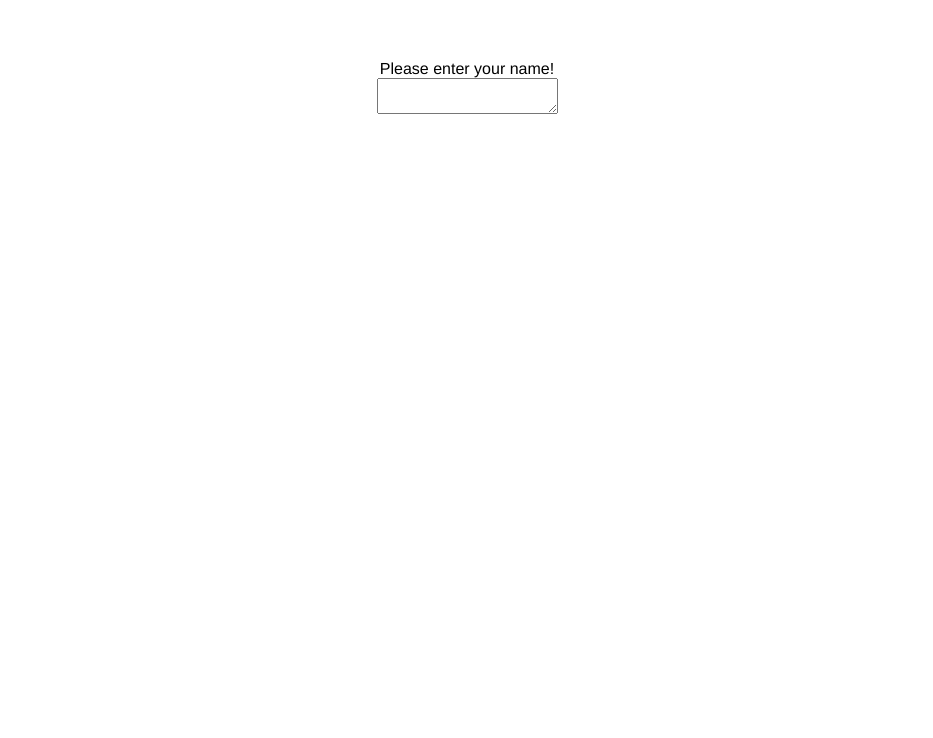
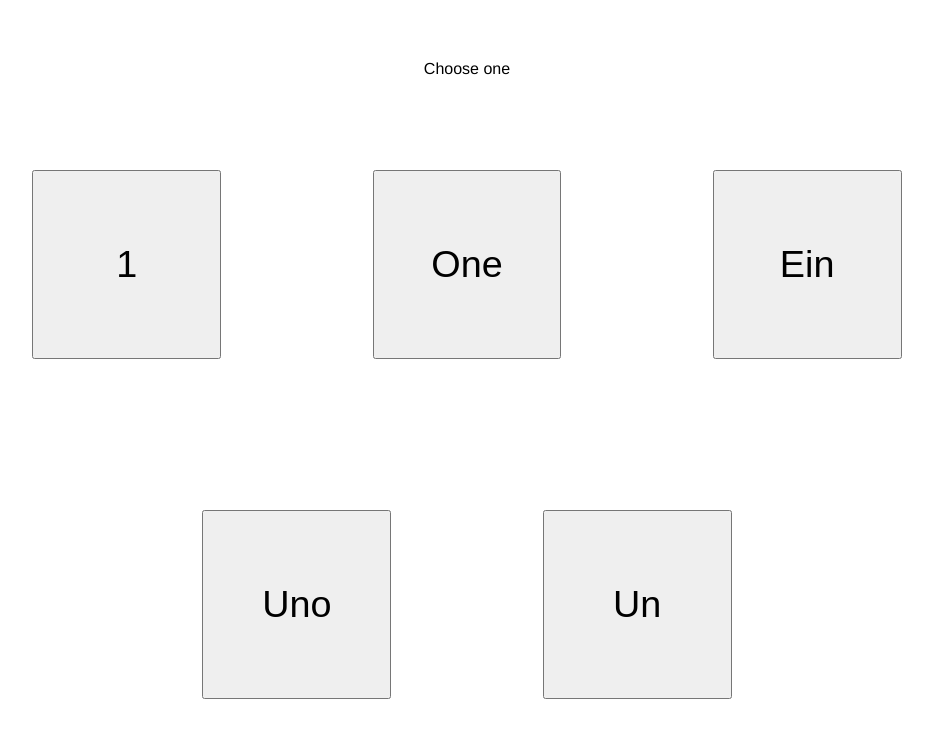
Before and after one commit to KevinZijlmans/Stressfull, a Vue app: page /#/fourthpage in a window 1280 px wide. Shown: the top 738 px of the page, without its empty margins (173-1106 px from the left). Built offline with nearby package versions, Linux system fonts and the light colour scheme.

Commit message:
added buttons to fourth page

```diff
--- a/src/App.vue
+++ b/src/App.vue
@@ -81,4 +81,19 @@ button {
   cursor:pointer;
 }
 
+.numberone:hover::after {
+  content: ' = Uno';
+}
+.one:hover:after {
+  content: ' = 1';
+}
+.ein:hover:after {
+  content: ' = Un';
+}
+.uno:hover:after {
+  content: ' = One';
+}
+.un:hover:after {
+  content: ' = Ein';
+}
 </style>
--- a/src/components/Failure.vue
+++ b/src/components/Failure.vue
@@ -1,6 +1,7 @@
 <template>
     <div>
         FAILURE
+     <alert-box>FAILURE</alert-box>
     </div>
 </template>
 <script>
--- a/src/components/FourthPage.vue
+++ b/src/components/FourthPage.vue
@@ -1,9 +1,13 @@
 <template>
     <div>
-        Please enter your name!
-        <br />
-        <textarea name='name'>
-        </textarea>
+        <p>Choose one</p>
+        <button class='numberone'>1</button>
+        <button class='one'>One</button>
+        <button class='ein'>Ein</button>
+        <router-link to='/final'>
+        <button class='uno'>Uno</button>
+        </router-link>
+        <button class='un'>Un</button>
     </div>
 </template>
 <script>
```
